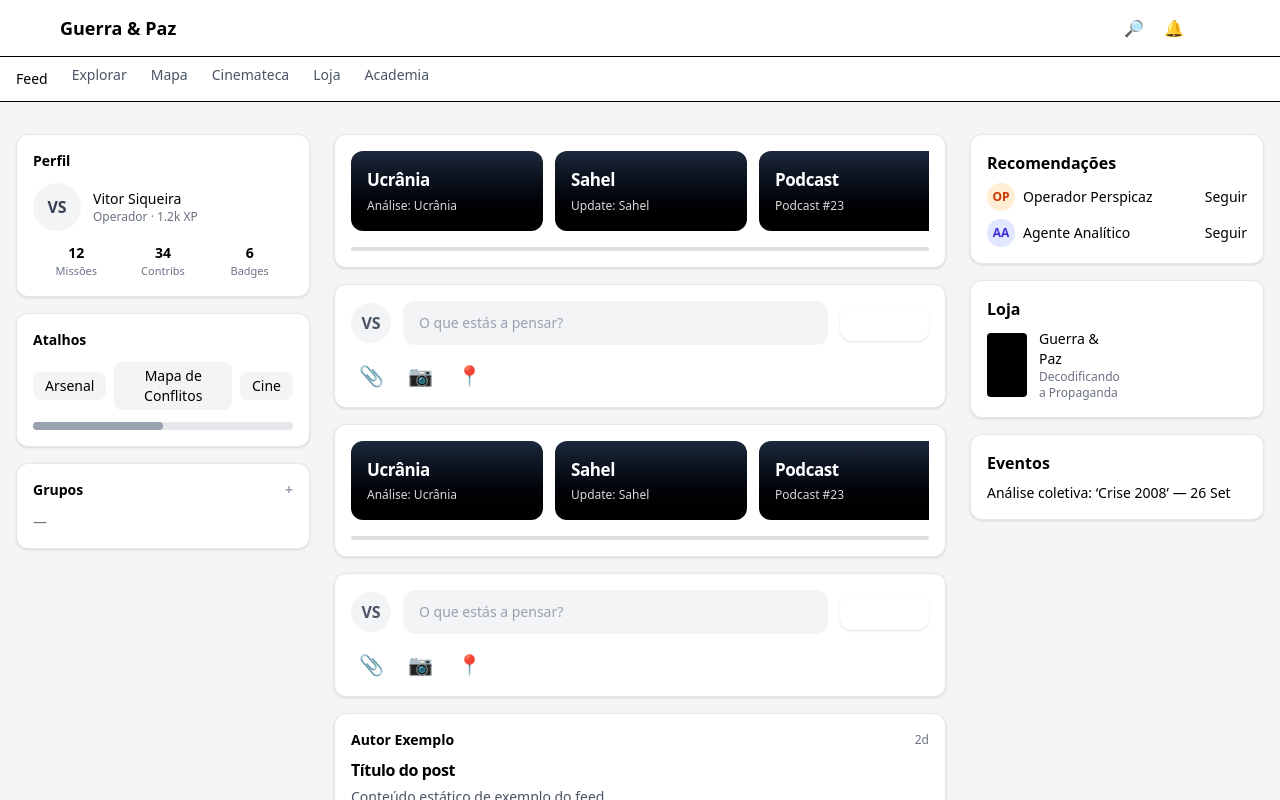
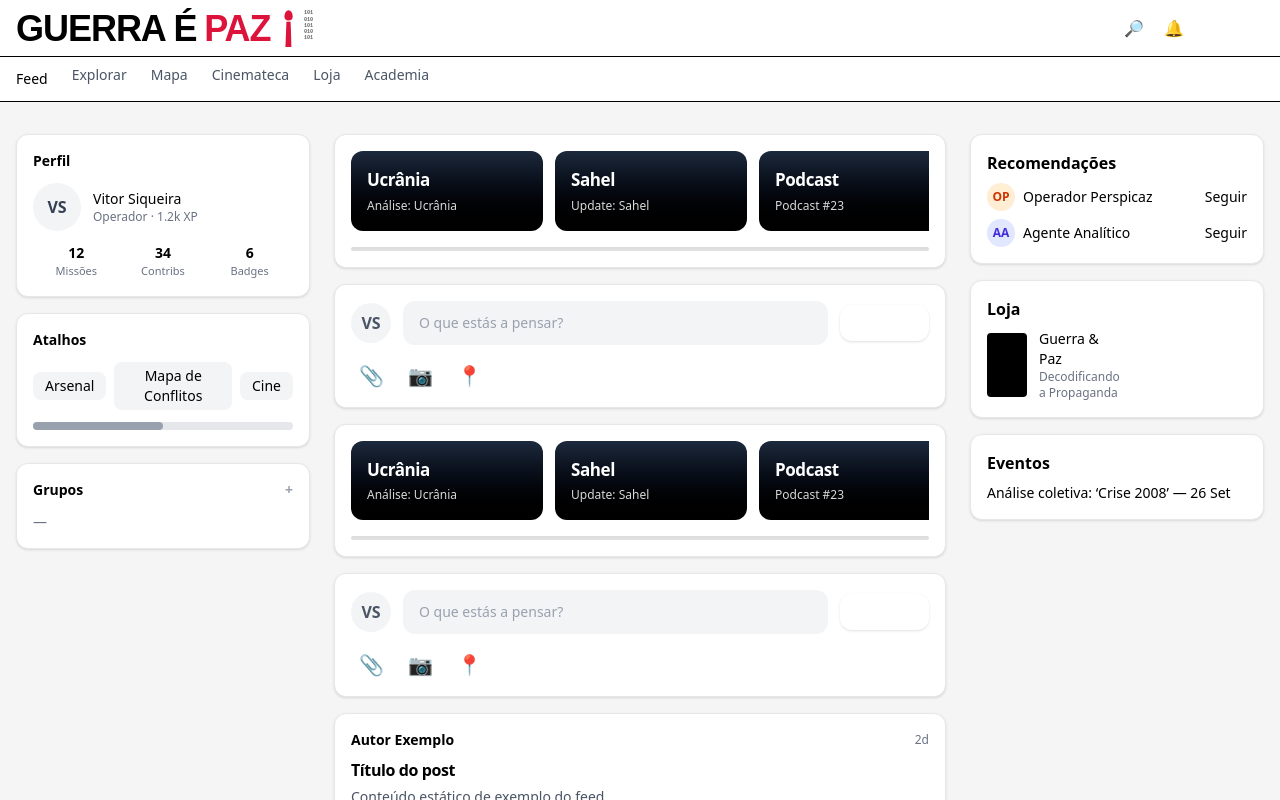
Before and after one commit to ricardodelnery/GUERRAEPAZ-REDESOCIAL, a Next.js app: page / in a window 1280 px wide. Shown: the top 800 px of the page. Built offline with nearby package versions, Linux system fonts and the light colour scheme; no server answers.

Commit message:
feat(brand): BrandMarkOfficial com fallback CSS e ligação no layout

```diff
--- a/app/components/BrandMarkOfficial.tsx
+++ b/app/components/BrandMarkOfficial.tsx
@@ -1,8 +1,134 @@
-export default function BrandMarkOfficial() {
+"use client";
+import { useEffect, useMemo, useState } from "react";
+
+/** SVG RAW mínimo — não deve bloquear fallback se não tiver formas */
+const BRAND_SVG_RAW =
+  '<svg xmlns="http://www.w3.org/2000/svg" viewBox="0 0 124 28" role="img" aria-label="GUERRA É PAZ — logomarca oficial"></svg>';
+
+const BRAND_B64_CHUNKS: string[] = [
+  // opcional: linhas base64 aqui (vira prioridade 1)
+];
+
+function decodeBrandSvg(): string {
+  const inline =
+    typeof window !== "undefined" && BRAND_B64_CHUNKS.length
+      ? atob(BRAND_B64_CHUNKS.join(""))
+      : (typeof window !== "undefined" ? (localStorage.getItem("brand_svg_raw") || "") : "") ||
+        BRAND_SVG_RAW;
+
+  // só aceita se tiver formas desenháveis
+  const hasShapes = /<(path|rect|circle|text|polygon|polyline|line|g)\b/i.test(inline);
+  return hasShapes ? inline : "";
+}
+
+/** Fallback em CSS (wordmark “Guerra É Paz” + ícone) */
+function CssBrandLogo({ height = 36 }: { height?: number }) {
+  const scale = height / 70;
   return (
-    <div className="flex items-center gap-3">
-      <div className="h-8 w-8 rounded-full bg-brand-red text-white grid place-items-center font-black">G&P</div>
-      <span className="font-semibold text-[18px] leading-none text-brand-red">Guerra & Paz</span>
+    <div
+      className="gp-css-logo"
+      style={{
+        display: "inline-flex",
+        alignItems: "center",
+        transform: `scale(${scale})`,
+        transformOrigin: "left center",
+      }}
+    >
+      <div
+        style={{
+          display: "flex",
+          alignItems: "center",
+          fontFamily: "Arial, Helvetica, sans-serif",
+          fontWeight: 900,
+        }}
+      >
+        <span style={{ fontSize: 70, color: "#000", letterSpacing: "-2px" }}>GUERRA</span>
+        <div style={{ width: 15 }} />
+        <span style={{ fontSize: 70, color: "#000", letterSpacing: "-2px" }}>É</span>
+        <div style={{ width: 15 }} />
+        <span style={{ fontSize: 70, color: "#DC143C", letterSpacing: "-2px" }}>PAZ</span>
+        <div style={{ width: 25 }} />
+        <div style={{ display: "flex", alignItems: "flex-start", position: "relative" }}>
+          <div style={{ display: "flex", flexDirection: "column", alignItems: "center" }}>
+            <div
+              style={{
+                width: 16,
+                height: 20,
+                background: "#DC143C",
+                borderRadius: "50% 50% 50% 50% / 60% 60% 40% 40%",
+                marginBottom: 2,
+              }}
+            />
+            <div
+              style={{
+                width: 20,
+                height: 50,
+                background: "#DC143C",
+                clipPath: "polygon(30% 0%, 70% 0%, 80% 100%, 20% 100%)",
+              }}
+            />
+          </div>
+          <div
+            style={{
+              marginLeft: 20,
+              fontFamily: "monospace",
+              fontSize: 10,
+              color: "#666",
+              lineHeight: 1.2,
+              fontWeight: "bold",
+            }}
+          >
+            101<br />010<br />101<br />010<br />101
+          </div>
+        </div>
+      </div>
     </div>
   );
 }
+
+export default function BrandMarkOfficial() {
+  const initial = useMemo(decodeBrandSvg, []);
+  const [svg, setSvg] = useState<string>(initial);
+
+  // Opcional: tenta /brand.svg público se existir
+  useEffect(() => {
+    if (svg) return;
+    let cancelled = false;
+    (async () => {
+      try {
+        const res = await fetch("/brand.svg");
+        if (res?.ok) {
+          const txt = await res.text();
+          if (/<(path|rect|circle|text|polygon|polyline|line|g)\b/i.test(txt) && !cancelled) {
+            setSvg(txt);
+          }
+        }
+      } catch {}
+    })();
+    return () => { cancelled = true; };
+  }, [svg]);
+
+  const containerClass = "inline-flex items-center select-none h-8 sm:h-9";
+
+  // 1) SVG inline válido
+  if (svg) {
+    return (
+      <span
+        aria-label="GUERRA É PAZ — logomarca oficial"
+        className={containerClass}
+        style={{ lineHeight: 0 }}
+        dangerouslySetInnerHTML={{
+          __html: svg.replace("<svg ", '<svg style="height:100%;display:block" '),
+        }}
+      />
+    );
+  }
+
+  // 2) Fallback CSS
+  return (
+    <span aria-label="GUERRA É PAZ — logomarca oficial" className={containerClass}>
+      <span className="sm:hidden"><CssBrandLogo height={32} /></span>
+      <span className="hidden sm:inline-flex"><CssBrandLogo height={36} /></span>
+    </span>
+  );
+}
```
